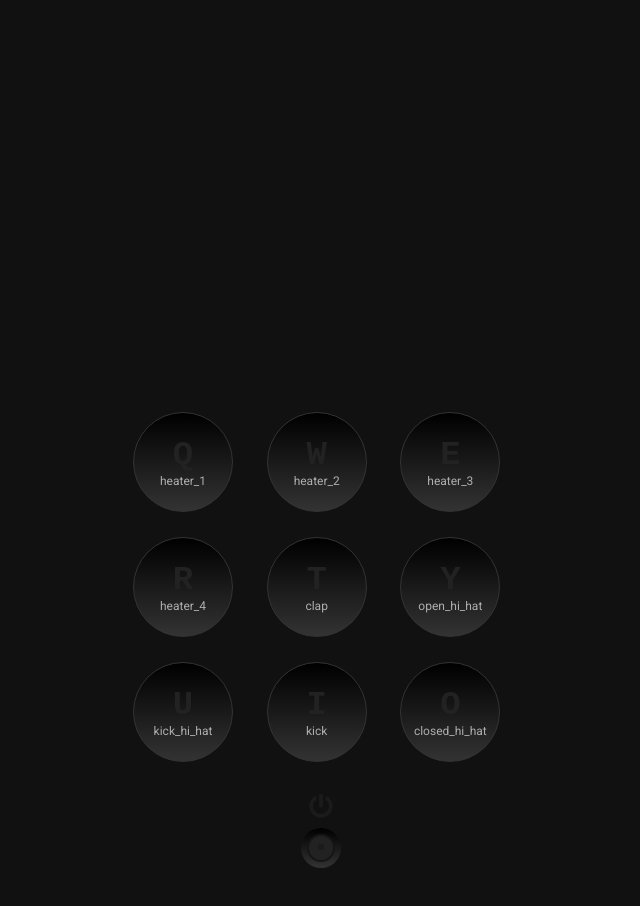
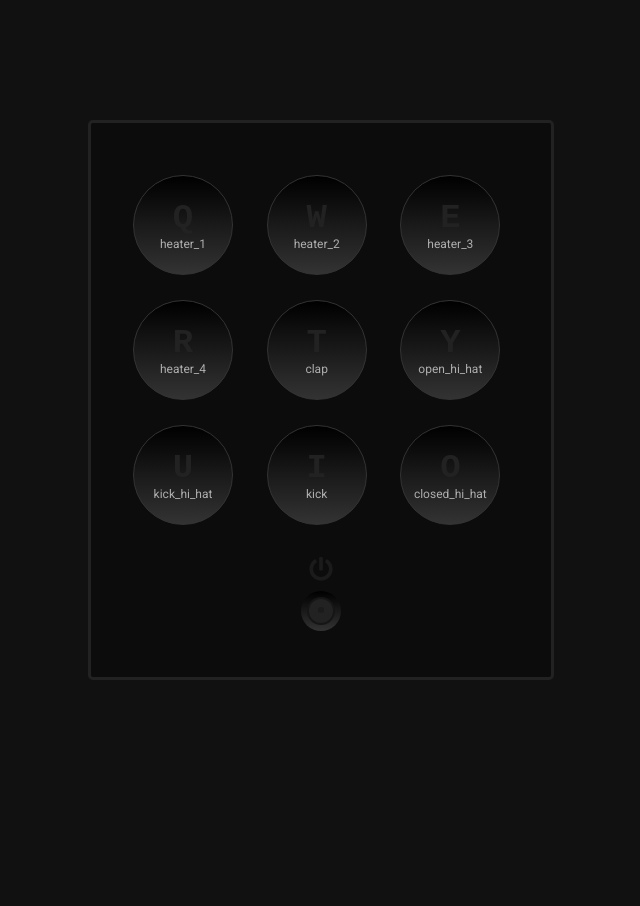
Before and after one commit to RickBr0wn/Free-Code-Camp, a React (Create React App) app in the folder Front_End_Libraries_Certification/Front_End_Libraries_Projects/drum-machine/: page / in a window 1280 px wide. Shown: the top 906 px of the page, without its empty margins (319-959 px from the left). After the commit the page ends 800 px from the top, so only its background shows below. Built offline with nearby package versions, Linux system fonts and the light colour scheme.

Commit message:
Updating containers

```diff
--- a/Front_End_Libraries_Certification/Front_End_Libraries_Projects/drum-machine/src/App.js
+++ b/Front_End_Libraries_Certification/Front_End_Libraries_Projects/drum-machine/src/App.js
@@ -3,7 +3,7 @@ import InstrumentList from './Components/InstrumentList'
 
 export const App = () => {
   return <div>
-      <div className="instrument-list">
+      <div className="outer-container">
         <InstrumentList />
       </div>
     </div>
--- a/Front_End_Libraries_Certification/Front_End_Libraries_Projects/drum-machine/src/Components/InstrumentList.js
+++ b/Front_End_Libraries_Certification/Front_End_Libraries_Projects/drum-machine/src/Components/InstrumentList.js
@@ -2,12 +2,13 @@ import React, { Component } from 'react'
 import Instrument from './Instrument'
 import { instruments } from './instruments'
 import Buttons from './Buttons'
+import LCD from './LCD'
 import '../buttons.css'
 
 export class InstrumentList extends Component {
   constructor() {
     super()
-    this.state = { instruments, power: false }
+    this.state = { instruments, power: false, name: null }
   }
 
   onPlay = sound => {
@@ -16,6 +17,7 @@ export class InstrumentList extends Component {
   }
 
   handleKeyDown = event => {
+    console.log('pressedInstrument')
     let pressedInstrument = null
 
     this.state.instruments.map(instrument => {
@@ -51,6 +53,7 @@ export class InstrumentList extends Component {
             </div>
           ))}
         </div>
+        <div><LCD /></div>
         <div>
           <Buttons power={power} handlePower={this.handlePower} />
         </div>
--- /dev/null
+++ b/Front_End_Libraries_Certification/Front_End_Libraries_Projects/drum-machine/src/Components/LCD.js
@@ -0,0 +1,11 @@
+import React from 'react'
+
+export const LCD = ({name}) => {
+  return (
+    <div>
+      {name}
+    </div>
+  )
+}
+
+export default LCD
--- a/Front_End_Libraries_Certification/Front_End_Libraries_Projects/drum-machine/src/index.css
+++ b/Front_End_Libraries_Certification/Front_End_Libraries_Projects/drum-machine/src/index.css
@@ -20,14 +20,24 @@ body {
   -webkit-font-smoothing: antialiased;
   -moz-osx-font-smoothing: grayscale;
   font-size: 1.2rem;
-  background-color: #111;
+  background-color: #111111;
   color: #eee;
   height: 100vh;
 }
 
+.outer-container {
+  border: 3px solid #222;
+  position: absolute;
+  left: 50%;
+  top: 50%;
+  transform: translate(-50%, -50%);
+  padding: 3rem;
+  border-radius: 5px;
+  background: #0c0c0c;
+}
+
 .instrument-list {
-  margin: 0 auto;
-  margin-top: 20rem;
+  margin: 1rem auto 1rem auto;
   display: grid;
   grid-template-columns: repeat(3, 1fr);
   grid-gap: 1px;
```
